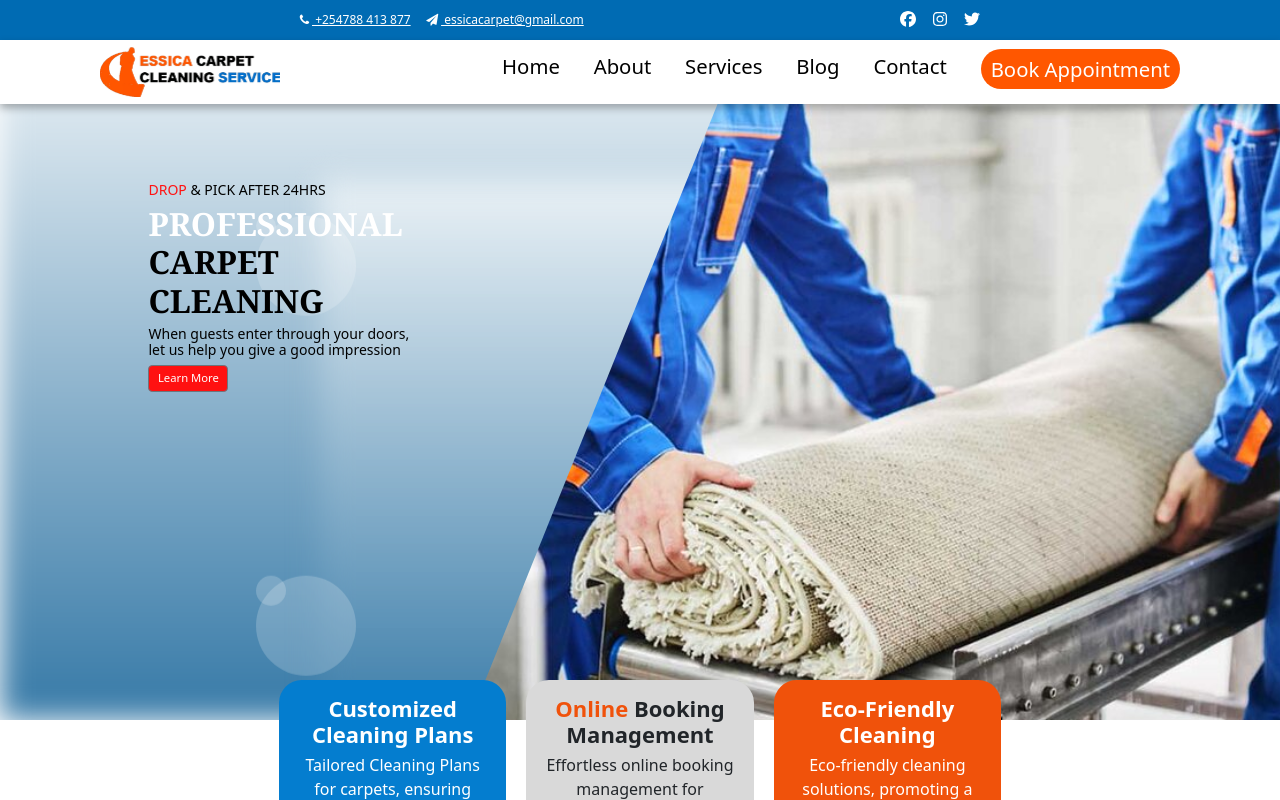
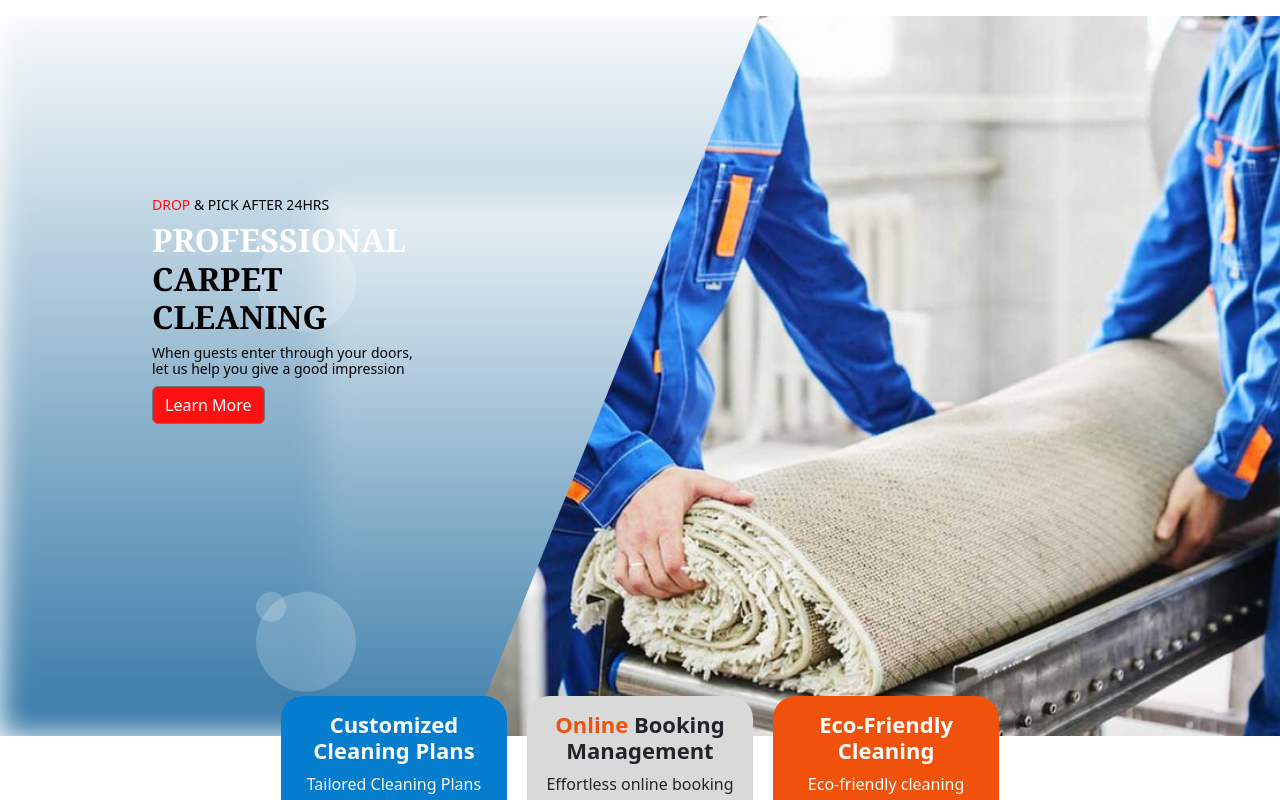
Before and after one commit to Tracy-miranja/essica-carpet-cleaning, a React (Vite) app: page / in a window 1280 px wide. Shown: the top 800 px of the page. Built offline with nearby package versions, Linux system fonts and the light colour scheme.

Commit message:
Modified navbar

```diff
--- a/src/App.jsx
+++ b/src/App.jsx
@@ -11,7 +11,7 @@ import Services from './components/Services/Services';
 import Blog from './components/Blog/Blog';
 import Contact from './components/Contact/Contact';
 import Footer from './components/footer/footer';
-import Navbar from './components/Navbar/Navbar';
+import { Navbar } from 'react-bootstrap';
 import Options from './components/Registration/options';
 import SignIn from './components/Signin/Signin';
 import SignUp from './components/Signup/Signup';
@@ -33,7 +33,7 @@ const App = () => {
 
   const hideNavbarOnBookingPage = () => {
     const currentPath = window.location.pathname;
-    return !(currentPath === '/Booking' || currentPath === '/signin');
+    return !(currentPath === '/booking' || currentPath === '/signin');
   };
 
   return (
```
